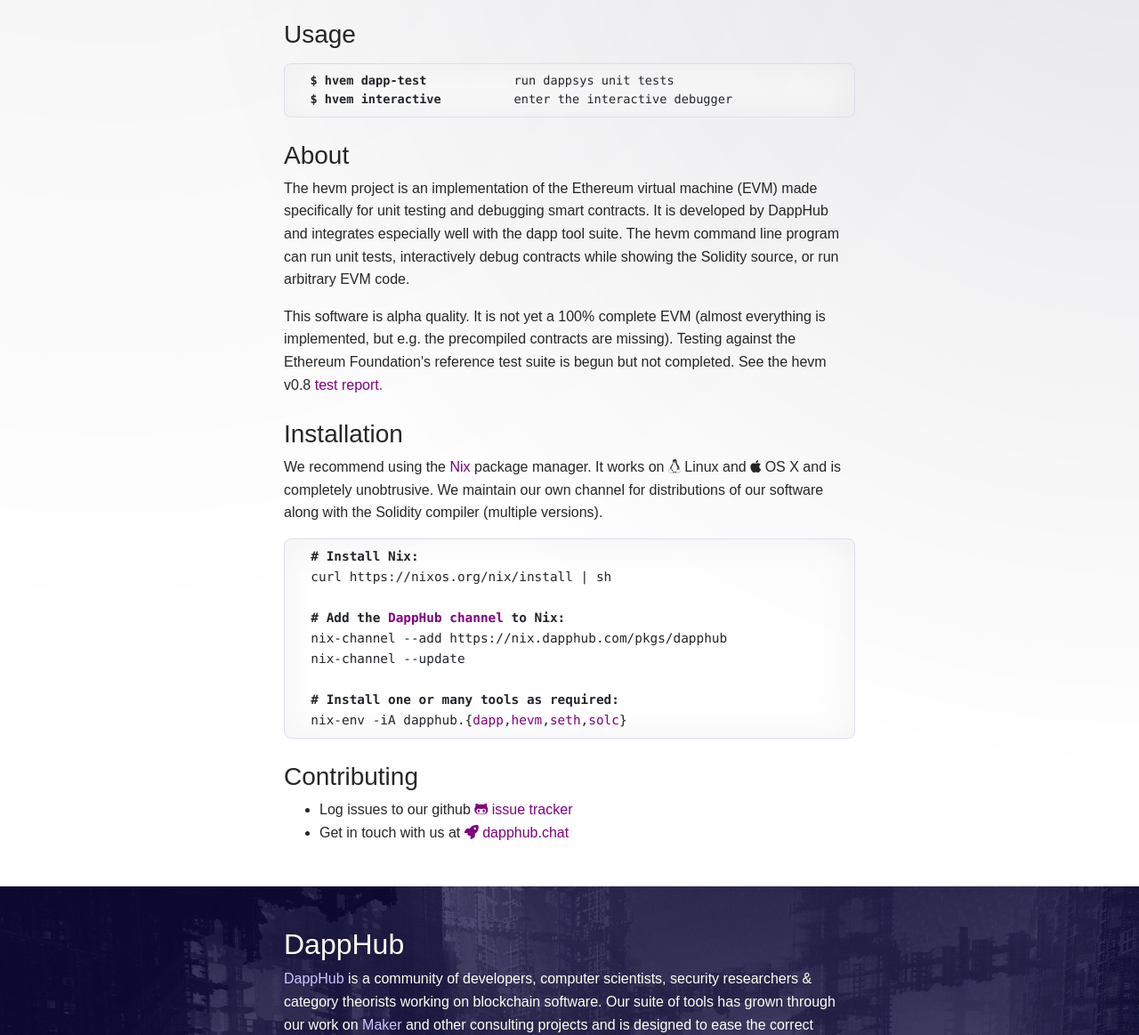
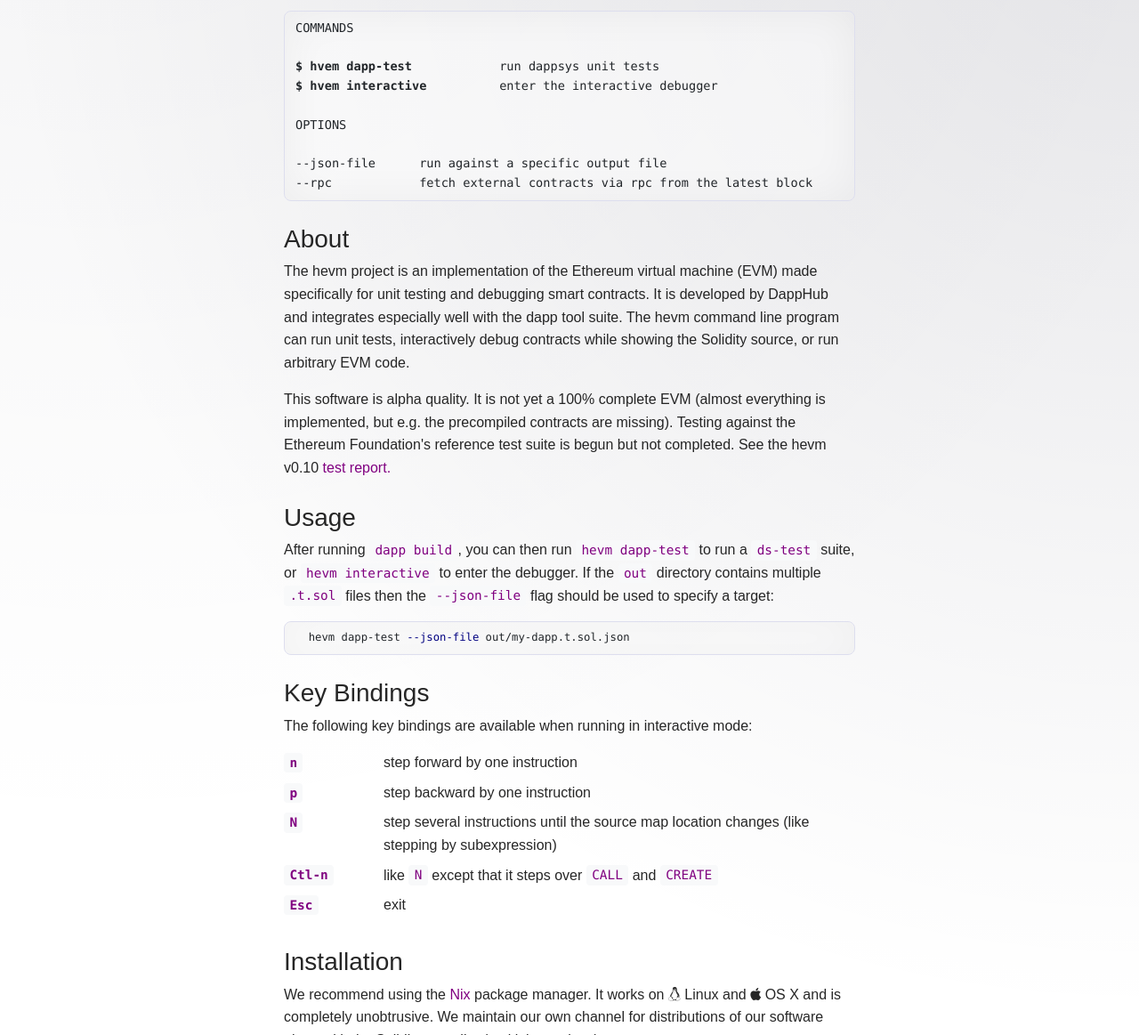
Before and after one commit to dapphub/dapp-tools, a Jekyll site: the page built from hevm/index.html, in a window 1280 px wide and 1400 px high, scrolled down 196 px, cut to the strip 237-1400 px from the top of the window. Shown: the whole strip at 89% size. Built offline with Jekyll 4.4.1, drawn with Linux system fonts in a browser that asks for light colours; nearby versions of some CDN libraries.

Commit message:
more hevm usage

```diff
--- a/hevm/index.html
+++ b/hevm/index.html
@@ -8,7 +8,7 @@
   <i class="fa fa-angle-right"></i>
   hevm
   <small class="text-muted">
-    <a href="https://github.com/dapphub/hevm" title="v0.8">
+    <a href="https://github.com/dapphub/hevm">
       <span class="fa fa-github"></span>
     </a>
   </small>
@@ -18,22 +18,26 @@
 </p>
 
 <script type="text/javascript"
-        src="https://asciinema.org/a/5j8eec71hl55l16hsbrn91j8e.js"
+        src="https://asciinema.org/a/dTPBLV10gixo62ngiSFTK2dVu.js"
         data-autoplay=0
         data-preload=1
-        data-rows=20
         data-theme=monokai
-        id="asciicast-5j8eec71hl55l16hsbrn91j8e" async></script>
+        id="asciicast-dTPBLV10gixo62ngiSFTK2dVu" async></script>
 
-<h2>Usage</h2>
 
 <pre class="small">
-  <strong>$ hvem dapp-test</strong>            run dappsys unit tests
-  <strong>$ hvem interactive</strong>          enter the interactive debugger
+COMMANDS
+
+<strong>$ hvem dapp-test</strong>            run dappsys unit tests
+<strong>$ hvem interactive</strong>          enter the interactive debugger
+
+OPTIONS
+
+--json-file      run against a specific output file
+--rpc            fetch external contracts via rpc from the latest block
 </pre>
 
 <h2>About</h2>
-
 <p>
   The hevm project is an implementation of the Ethereum virtual machine (EVM)
   made specifically for unit testing and debugging smart contracts. It is
@@ -46,9 +50,50 @@
   This software is alpha quality. It is not yet a 100% complete EVM (almost
   everything is implemented, but e.g. the precompiled contracts are missing).
   Testing against the Ethereum Foundation's reference test suite is begun but
-  not completed. See the hevm v0.8
-  <a href="https://hydra.dapp.tools/build/135/download/1/index.html">test report.</a>
+  not completed. See the hevm v0.10
+  <a href="https://hydra.dapp.tools/build/183/download/1/index.html">test report.</a>
 </p>
+
+<h2>Usage</h2>
+<p>
+  After running <code>dapp build</code>, you can then run <code>hevm dapp-test</code>
+  to run a <code>ds-test</code> suite, or <code>hevm interactive</code> to enter the
+  debugger. If the <code>out</code> directory contains multiple <code>.t.sol</code>
+  files then the <code>--json-file</code> flag should be used to specify a target:
+</p>
+
+{% highlight bash %}
+  hevm dapp-test --json-file out/my-dapp.t.sol.json
+{% endhighlight %}
+
+<h2>Key Bindings</h2>
+
+<p>
+  The following key bindings are available when running in interactive mode:
+</p>
+
+<dl class="row">
+  <dt class="col-sm-2"><code>n</code></dt>
+  <dd class="col-sm-10">step forward by one instruction</dd>
+
+  <dt class="col-sm-2"><code>p</code></dt>
+  <dd class="col-sm-10">step backward by one instruction</dd>
+
+  <dt class="col-sm-2"><code>N</code></dt>
+  <dd class="col-sm-10">
+    step several instructions until the source map location changes (like
+    stepping by subexpression)
+  </dd>
+
+  <dt class="col-sm-2"><code>Ctl-n</code></dt>
+  <dd class="col-sm-10">
+    like <code>N</code> except that it steps over <code>CALL</code> and
+    <code>CREATE</code>
+  </dd>
+
+  <dt class="col-sm-2"><code>Esc</code></dt>
+  <dd class="col-sm-10">exit</dd>
+</dl>
 
 <h2>Installation</h2>
 
```
